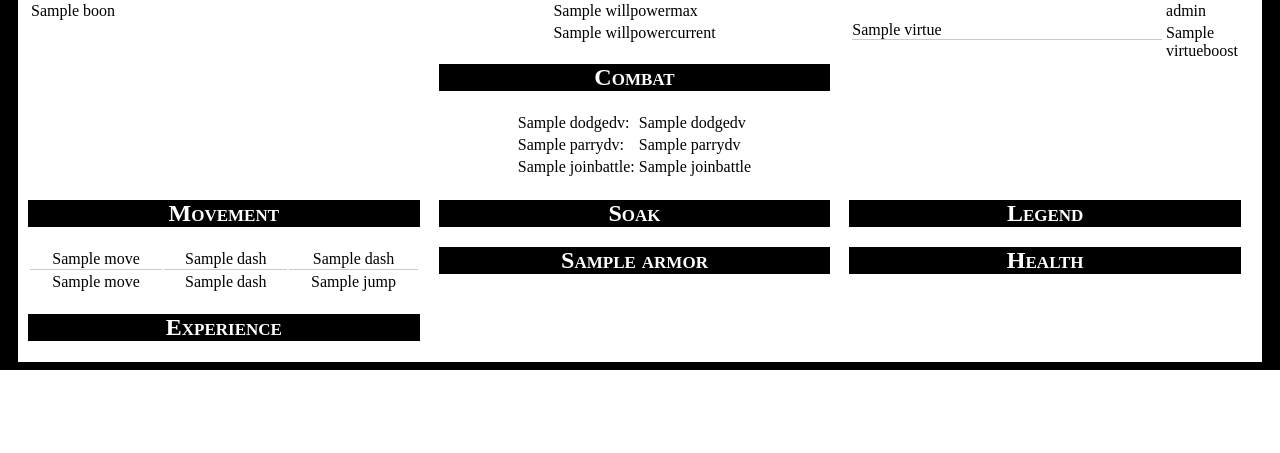
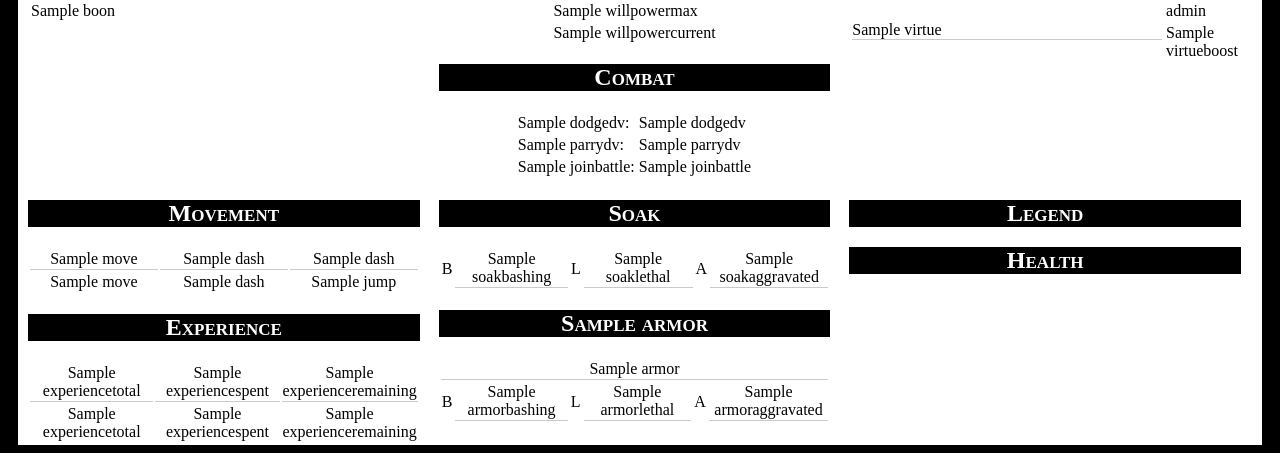
Before and after one commit to xiphux/personae, a Django app: template templates/characters/universes/scion.html in a window 1280 px wide. Shown: the part 1200-1653 px from the top of the page. Before the commit the page ends 1570 px from the top, so only its background shows below. Run offline with Django 3.2, Linux system fonts and the light colour scheme; the template is opened without the code that fills it: most values are stand-ins (such as "Sample title", 1, 10 or a date in 2020).

Commit message:
Add soak/armor

```diff
--- a/media/characters/css/universe/scion.css
+++ b/media/characters/css/universe/scion.css
@@ -38,6 +38,22 @@ div#willpowercombat div#combat td {
   white-space: nowrap;
 }
 
+div#movement td {
+  width: 33%;
+}
+
+div#experience td {
+  width: 33%;
+}
+
+div#soak td.soakfield {
+  width: 33%;
+}
+
+div#armor td.armorfield {
+  width: 33%;
+}
+
 .tablecenter {
 	margin: 0 auto;
 }
--- a/templates/characters/universes/scion.html
+++ b/templates/characters/universes/scion.html
@@ -1405,6 +1405,54 @@
 
       <h2 class="sectionheader">Experience</h2>
 
+      <table class="fullwidth">
+
+        <tr>
+
+          <td class="lightunderline textcenter">
+            {% if editmode %}
+              <input type="text" name="experiencetotal" value="{{ attributes.experiencetotal }}" class="statfield" />
+            {% else %}
+              {{ attributes.experiencetotal }}
+            {% endif %}
+          </td>
+
+          <td class="lightunderline textcenter">
+            {% if editmode %}
+              <input type="text" name="experiencespent" value="{{ attributes.experiencespent }}" class="statfield" />
+            {% else %}
+              {{ attributes.experiencespent }}
+            {% endif %}
+          </td>
+
+          <td class="lightunderline textcenter">
+            {% if editmode %}
+              <input type="text" name="experienceremaining" value="{{ attributes.experienceremaining }}" class="statfield" />
+            {% else %}
+              {{ attributes.experienceremaining }}
+            {% endif %}
+          </td>
+
+        </tr>
+
+        <tr>
+
+          <td class="textcenter">
+            <label for="experiencetotal">{{ universe_attributes.experiencetotal.name }}<label>
+          </td>
+
+          <td class="textcenter">
+            <label for="experiencespent">{{ universe_attributes.experiencespent.name }}</label>
+          </td>
+
+          <td class="textcenter">
+            <label for="experienceremaining">{{ universe_attributes.experienceremaining.name }}</label>
+          </td>
+
+        </tr>
+
+      </table>
+
     </div>
 
   </div>
@@ -1415,12 +1463,94 @@
 
       <h2 class="sectionheader">Soak</h2>
 
+      <table class="fullwidth">
+
+        <tr>
+
+          <td>B</td>
+          <td class="soakfield lightunderline textcenter">
+            {% if editmode %}
+              <input type="text" name="soakbashing" value="{{ attributes.soakbashing }}" class="statfield" />
+            {% else %}
+              {{ attributes.soakbashing }}
+            {% endif %}
+          </td>
+
+          <td>L</td>
+          <td class="soakfield lightunderline textcenter">
+            {% if editmode %}
+              <input type="text" name="soaklethal" value="{{ attributes.soaklethal }}" class="statfield" />
+            {% else %}
+              {{ attributes.soaklethal }}
+            {% endif %}
+          </td>
+
+          <td>A</td>
+          <td class="soakfield lightunderline textcenter">
+            {% if editmode %}
+              <input type="text" name="soakaggravated" value="{{ attributes.soakaggravated }}" class="statfield" />
+            {% else %}
+              {{ attributes.soakaggravated }}
+            {% endif %}
+          </td>
+
+        </tr>
+
+      </table>
+
     </div>
 
     <div id="armor">
 
       <h2 class="sectionheader">{{ universe_attributes.armor.name }}</h2>
 
+      <table class="fullwidth">
+
+        <tr>
+
+          <td class="lightunderline textcenter fullwidth" colspan="6">
+            {% if editmode %}
+              <input type="text" name="armor" value="{{ attributes.armor }}" class="fullwidth" />
+            {% else %}
+              {{ attributes.armor }}
+            {% endif %}
+          </td>
+
+        </tr>
+
+        <tr>
+
+          <td>B</td>
+          <td class="armorfield lightunderline textcenter">
+            {% if editmode %}
+              <input type="text" name="armorbashing" value="{{ attributes.armorbashing }}" class="statfield" />
+            {% else %}
+              {{ attributes.armorbashing }}
+            {% endif %}
+          </td>
+
+          <td>L</td>
+          <td class="armorfield lightunderline textcenter">
+            {% if editmode %}
+              <input type="text" name="armorlethal" value="{{ attributes.armorlethal }}" class="statfield" />
+            {% else %}
+              {{ attributes.armorlethal }}
+            {% endif %}
+          </td>
+
+          <td>A</td>
+          <td class="armorfield lightunderline textcenter">
+            {% if editmode %}
+              <input type="text" name="armoraggravated" value="{{ attributes.armoraggravated }}" class="statfield" />
+            {% else %}
+              {{ attributes.armoraggravated }}
+            {% endif %}
+          </td>
+
+        </tr>
+
+      </table>
+
     </div>
 
   </div>
```
